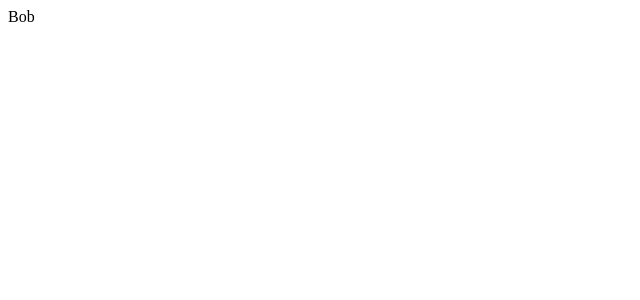
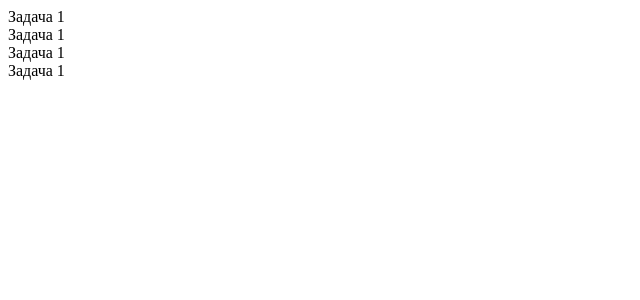
Before and after one commit to snaf-trip/todoMobx, a React app: page / in a window 1280 px wide. Shown: the top 300 px of the page, without its empty margins (0-640 px from the left). Built offline with nearby package versions, Linux system fonts and the light colour scheme.

Commit message:
Added basic componetns

```diff
--- a/package.json
+++ b/package.json
@@ -13,11 +13,14 @@
     "@types/node": "^18.6.3",
     "@types/react": "^18.0.15",
     "@types/react-dom": "^18.0.6",
+    "mobx": "^6.6.1",
+    "mobx-react-lite": "^3.4.0",
     "react": "^18.2.0",
     "react-dom": "^18.2.0",
     "react-router-dom": "^6.3.0"
   },
   "devDependencies": {
+    "css-loader": "^6.7.1",
     "html-webpack-plugin": "^5.5.0",
     "sass": "^1.54.0",
     "sass-loader": "^13.0.2",
--- a/src/App.tsx
+++ b/src/App.tsx
@@ -1,8 +1,12 @@
 import React from "react";
+import { TasksPage } from "./pages/tasksPage/tasksPage.pages";
 
 function App(): JSX.Element {
   return (
-    <div>Bob</div>
+    <div>
+      <TasksPage />
+    </div>
+
   )
 }
 
--- /dev/null
+++ b/src/components/taskCard/taskCard.components.tsx
@@ -0,0 +1,8 @@
+import React from "react";
+import "./taskCard.components.scss";
+
+export const TaskCard = () => {
+  return (
+    <div className="taskCard">Задача 1</div>
+  )
+}
--- /dev/null
+++ b/src/components/taskList/taskList.components.tsx
@@ -0,0 +1,14 @@
+import React from "react";
+import "./taskList.components.scss";
+import { TaskCard } from "../taskCard/taskCard.components";
+
+export const TaskList = () => {
+  return (
+    <div className="taskList">
+      <TaskCard />
+      <TaskCard />
+      <TaskCard />
+      <TaskCard />
+    </div>
+  )
+}
--- /dev/null
+++ b/src/pages/tasksPage/tasksPage.pages.tsx
@@ -0,0 +1,11 @@
+import React from "react";
+import "./tasksPage.pages.scss";
+import { TaskList } from "../../components/taskList/taskList.components";
+
+export const TasksPage = () => {
+  return (
+    <div className="tasksPage">
+      <TaskList />
+    </div>
+  )
+}
```
Also changed, not shown: src/components/taskCard/taskCard.components.scss (added), src/components/taskList/taskList.components.scss (added), src/pages/tasksPage/tasksPage.pages.scss (added), 1 other file (tests, documents, lock files or other folders).
